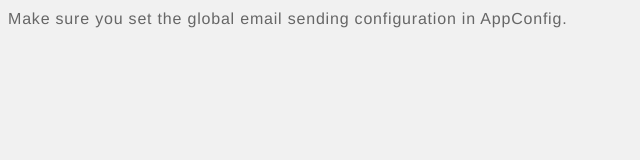
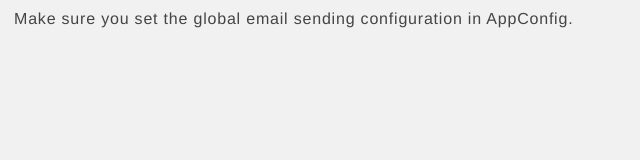
Before and after one commit to hoodiehq-archive/hoodie-plugin-email, a website: page pocket/index.html in a window 1280 px wide. Shown: the full height of the page, 0-640 px from the left. Drawn offline with Linux system fonts and the light colour scheme.

Commit message:
fixed margin

```diff
--- a/pocket/assets/css/main.css
+++ b/pocket/assets/css/main.css
@@ -1,6 +1,7 @@
 body {
-	color: #666;
+	color: #444;
 	background: #f1f1f1;
 	font: 300 1em / 1.4em "Helvetica Neue", Helvetica, Arial, sans-serif;
 	letter-spacing: 0.05em;
+	margin-left: 14px;
 }
```
